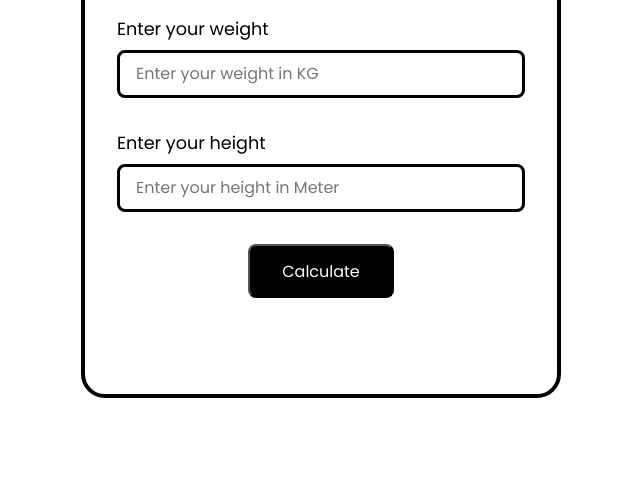
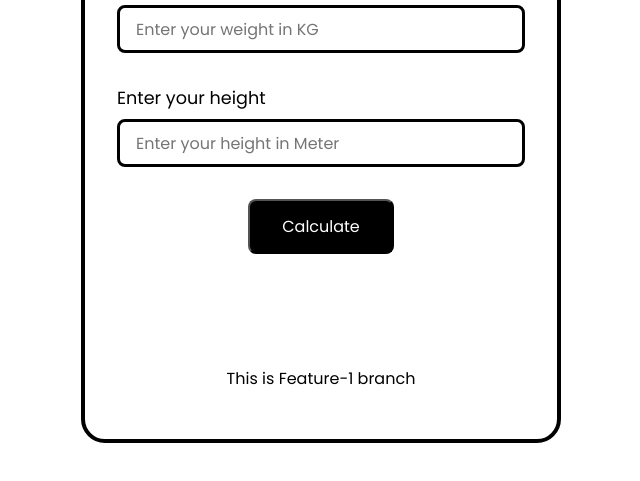
Before and after one commit to santoshkumarmeher/bmi, a plain HTML site: page index.html in a window 1280 px wide. Shown: the part 283-764 px from the top of the page, without its empty margins (319-959 px from the left). Drawn offline with Linux system fonts and the light colour scheme; a web font is replaced by a local one.

Commit message:
Feature-1 added

```diff
--- a/index.html
+++ b/index.html
@@ -24,6 +24,7 @@
                 <button id="calculate" type="button">Calculate</button>
             </div>
             <p id="result"></p>
+            <p>This is Feature-1 branch</p>
         </div>
     </div>
 
```
